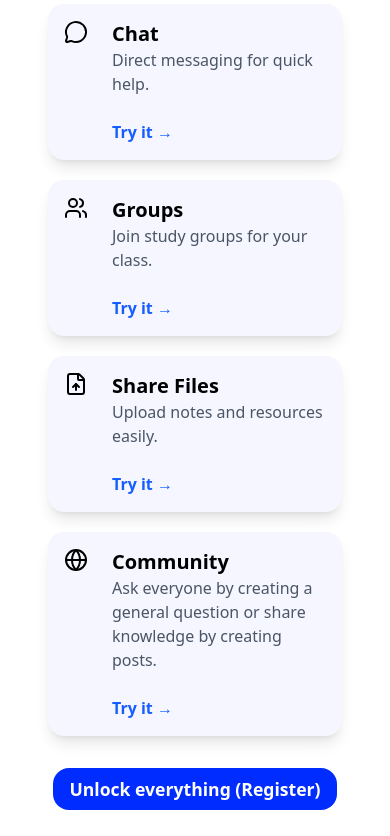
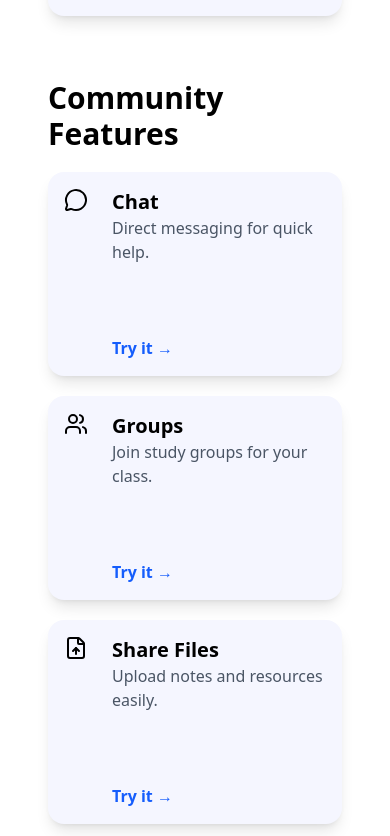
Before and after one commit to IbrahimZherati/StudyBuddy, a Next.js app in the folder studybuddy-frontend/: page / in a window 390 px wide. Shown: the part 1608-2444 px from the top of the page. Built offline with nearby package versions, Linux system fonts and the light colour scheme.

Commit message:
Fixed rows are not of equal heights issue in feature card containers

```diff
--- a/studybuddy-frontend/components/Card.jsx
+++ b/studybuddy-frontend/components/Card.jsx
@@ -1,7 +1,7 @@
 
 export default function Card({children, styles}) {
     return (
-        <div className="p-4 flex gap-6 rounded-2xl shadow-lg bg-[#F5F6FF]"
+        <div className="h-full p-4 flex gap-6 rounded-2xl shadow-lg bg-[#F5F6FF]"
             style={styles}>
             {children}
         </div>
--- a/studybuddy-frontend/components/CardContainer.jsx
+++ b/studybuddy-frontend/components/CardContainer.jsx
@@ -1,7 +1,7 @@
 
 export default function CardContainer({children, additionalStyles}) {
     return (
-        <div className={`grid gap-5 grid-cols-[repeat(auto-fit,minmax(250px,1fr))]
+        <div className={`grid gap-5 grid-cols-[repeat(auto-fit,minmax(250px,1fr))] auto-rows-fr
                         ${additionalStyles}`}>
             {children}
         </div>
--- a/studybuddy-frontend/components/CommunityFeatures.jsx
+++ b/studybuddy-frontend/components/CommunityFeatures.jsx
@@ -38,7 +38,7 @@ export default function CommunityFeatures() {
 				Community Features
 			</h3>
 
-			<CardContainer>
+			<CardContainer additionalStyles="grid-cols-1 sm:grid-cols-2 xl:grid-cols-4">
 				{features.map((feature, i) => (
 					<FeatureCard key={i}
 						{...feature}
```
